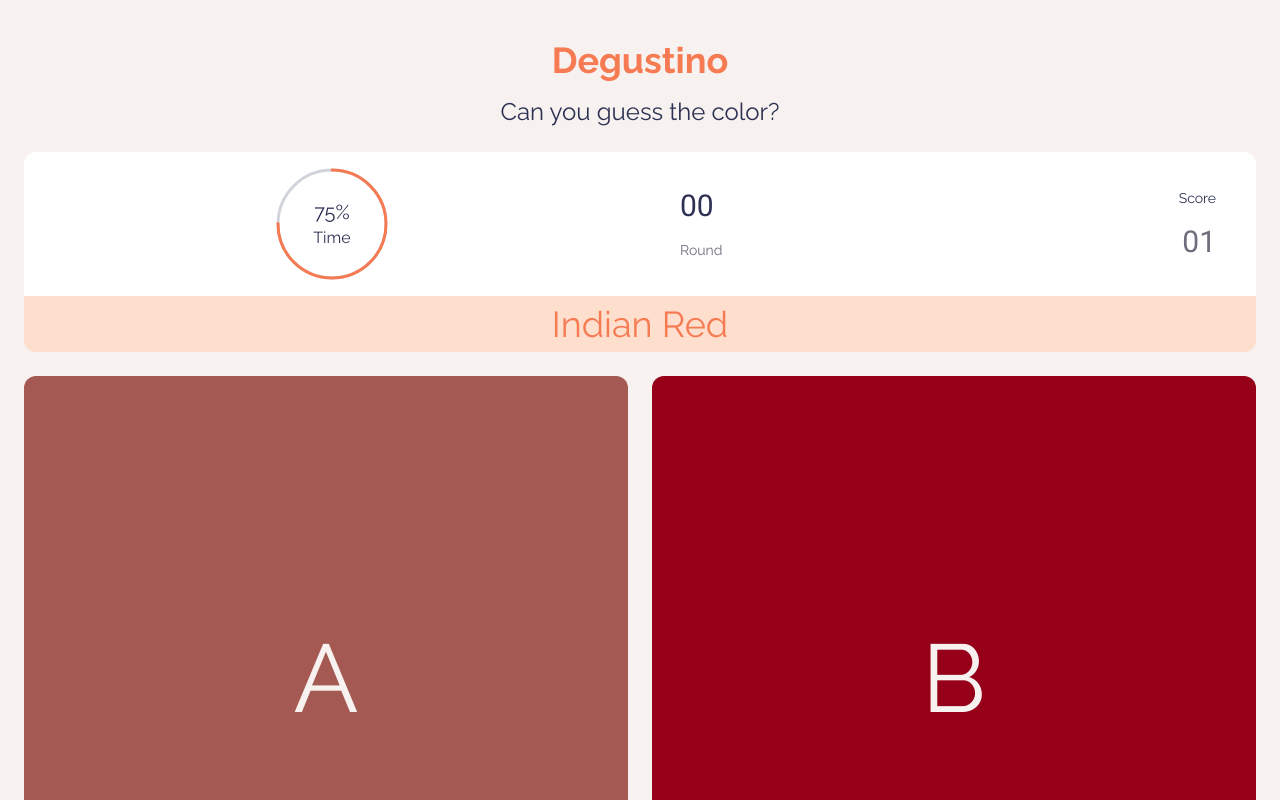
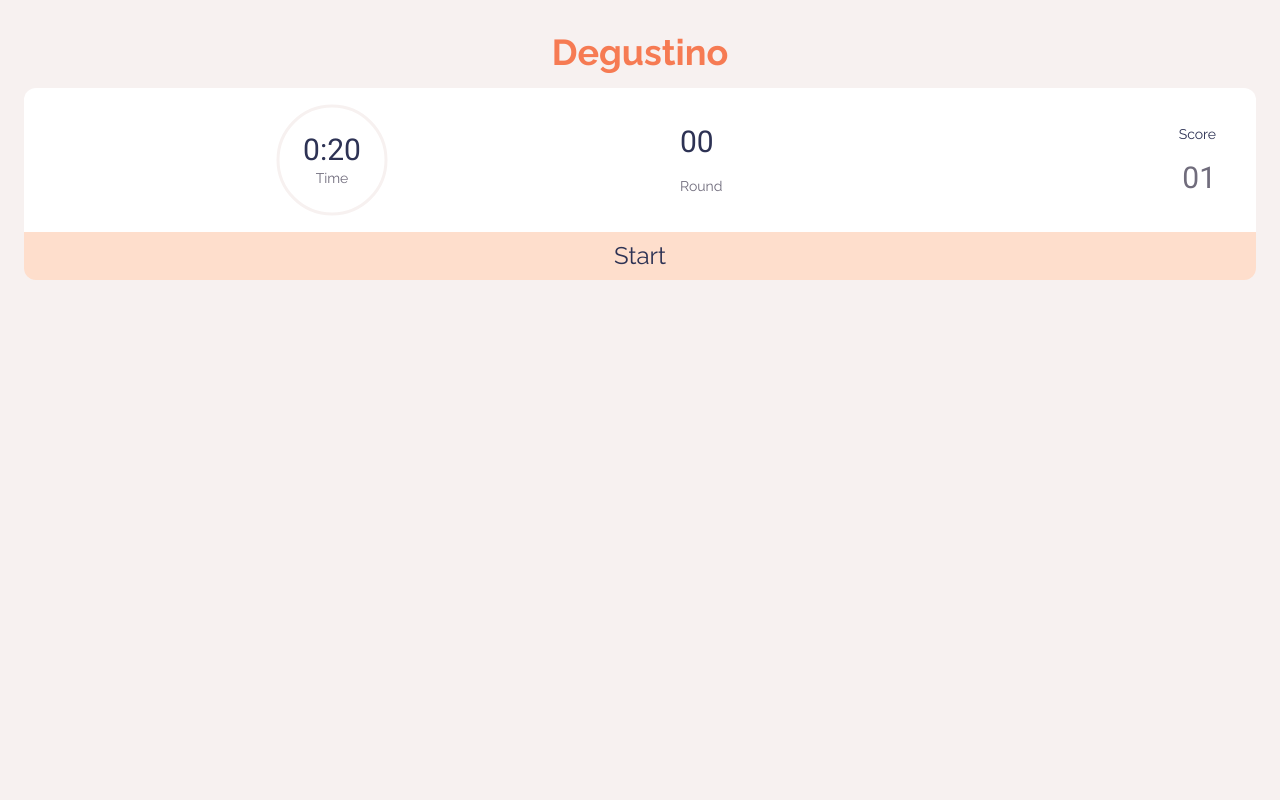
Before and after one commit to hendrikmitk/degustino, a Vue app: page / in a window 1280 px wide. Shown: the top 800 px of the page. Built offline with nearby package versions, Linux system fonts and the light colour scheme.

Commit message:
feat: add time limit and countdown logic

```diff
--- a/src/App.vue
+++ b/src/App.vue
@@ -1,38 +1,22 @@
 <template>
   <div
-    class="flex min-h-screen flex-col space-y-6 bg-gusti-orange-light px-6 py-10 font-raleway text-gusti-gray-strong"
+    class="flex min-h-screen flex-col justify-between space-y-4 bg-gusti-orange-light px-6 py-8 font-raleway text-gusti-gray-strong"
   >
     <div class="flex flex-col space-y-4">
       <h1 class="text-center text-4xl font-bold text-gusti-orange-strong">
         Degustino
       </h1>
-      <h2 class="text-center text-2xl">Can you guess the color?</h2>
+      <GameStats />
     </div>
 
-    <GameStats />
-
-    <GameBoard />
-
-    <span class="text-center" @click="resetGame()"> Reset </span>
+    <GameBoard v-if="isGameOn" />
   </div>
 </template>
 
 <script setup>
-import { onBeforeMount } from 'vue';
-import { useColorState } from '@/composables/colorState';
-import { useStatsState } from '@/composables/statsState';
+import { useGameState } from '@/composables/gameState';
 import GameBoard from '@/components/GameBoard.vue';
 import GameStats from '@/components/GameStats.vue';
 
-const { initColor } = useColorState();
-const { resetStats } = useStatsState();
-
-const resetGame = () => {
-  resetStats();
-  initColor();
-};
-
-onBeforeMount(() => {
-  initColor();
-});
+const { isGameOn } = useGameState();
 </script>
--- a/src/components/GameStats.vue
+++ b/src/components/GameStats.vue
@@ -2,56 +2,65 @@
   <div>
     <div class="flex h-36 rounded-t-xl bg-white py-4">
       <div class="flex flex-1 justify-center">
-        <div
-          class="inline-flex h-28 w-28 items-center justify-center overflow-hidden rounded-full"
-        >
-          <svg class="h-full w-full -rotate-90">
-            <circle
-              class="fill-transparent stroke-current stroke-[3] text-gray-300"
-              :r="radius"
-              :cx="radius + 2"
-              :cy="radius + 2"
-            />
-            <circle
-              class="fill-transparent stroke-current stroke-[3] text-gusti-orange-strong"
-              :stroke-dasharray="circumference"
-              :stroke-dashoffset="
-                circumference - (percent / 100) * circumference
-              "
-              stroke-linecap="round"
-              :r="radius"
-              :cx="radius + 2"
-              :cy="radius + 2"
-            />
-          </svg>
-          <div class="absolute flex flex-col items-center">
-            <span class="text-xl">{{ percent }}%</span>
-            <span>Time</span>
-          </div>
-        </div>
+        <GameStatsTimer :percent="percent" :timeLeft="timeLeft" />
       </div>
       <div class="flex flex-1 flex-col">
         <GameStatsScore :round="round" :score="score" />
       </div>
     </div>
     <div
-      class="rounded-b-xl bg-gusti-orange-medium py-2 text-center text-4xl text-gusti-orange-strong"
+      class="flex items-center justify-center rounded-b-xl bg-gusti-orange-medium py-2"
     >
-      {{ color.name }}
+      <span class="text-2xl text-gusti-orange-strong" v-if="isGameOn">
+        {{ color.name }}
+      </span>
+      <button
+        class="h-full w-full text-2xl"
+        @click="startButtonHandler()"
+        v-else
+      >
+        Start
+      </button>
     </div>
   </div>
 </template>
 
 <script setup>
+import { ref, watch } from 'vue';
 import GameStatsScore from '@/components/GameStatsScore.vue';
+import GameStatsTimer from '@/components/GameStatsTimer.vue';
 import { useColorState } from '@/composables/colorState';
+import { useGameState } from '@/composables/gameState';
 import { useStatsState } from '@/composables/statsState';
-import zeropad from '@/functions/zeropad';
+import getPercentage from '@/functions/getPercentage';
 
-const { color } = useColorState();
-const { round, score } = useStatsState();
+const { color, initColor } = useColorState();
+const { isGameOn, startGame, stopGame } = useGameState();
+const { round, score, resetStats } = useStatsState();
 
-const radius = 54;
-const circumference = radius * 2 * Math.PI;
-const percent = 75;
+const duration = 20; // NOTE: Timer duration (seconds)
+const percent = ref(0); // NOTE: Circular countdown progress
+const timeLeft = ref(duration);
+
+const startButtonHandler = () => {
+  resetStats();
+  initColor();
+  startGame();
+};
+
+watch(isGameOn, () => {
+  if (!isGameOn.value) return;
+
+  const timer = setInterval(() => {
+    timeLeft.value -= 1;
+    percent.value = 100 - getPercentage(timeLeft.value, duration);
+
+    if (timeLeft.value <= 0) {
+      clearInterval(timer);
+      stopGame();
+      percent.value = 0;
+      timeLeft.value = duration;
+    }
+  }, 1000);
+});
 </script>
--- /dev/null
+++ b/src/components/GameStatsTimer.vue
@@ -0,0 +1,45 @@
+<template>
+  <div class="flex items-center justify-center">
+    <svg
+      class="h-28 w-28 -rotate-90 fill-transparent stroke-current stroke-[3]"
+    >
+      <circle
+        class="text-gusti-orange-light"
+        :r="radius"
+        :cx="radius + 2"
+        :cy="radius + 2"
+      />
+      <circle
+        class="text-gusti-orange-strong"
+        :stroke-dasharray="circumference"
+        :stroke-dashoffset="circumference - (percent / 100) * circumference"
+        stroke-linecap="round"
+        :r="radius"
+        :cx="radius + 2"
+        :cy="radius + 2"
+      />
+    </svg>
+    <div class="absolute flex flex-col items-center">
+      <span class="font-roboto text-3xl">0:{{ zeropad(timeLeft, 2) }}</span>
+      <span class="text-sm text-gusti-gray-medium">Time</span>
+    </div>
+  </div>
+</template>
+
+<script setup>
+import zeropad from '@/functions/zeropad';
+
+const radius = 54;
+const circumference = radius * 2 * Math.PI;
+
+defineProps({
+  percent: {
+    type: Number,
+    required: true,
+  },
+  timeLeft: {
+    type: Number,
+    required: true,
+  },
+});
+</script>
--- /dev/null
+++ b/src/composables/gameState.js
@@ -0,0 +1,21 @@
+import { readonly, ref } from 'vue';
+
+/* Global state */
+const isGameOn = ref(false);
+
+export const useGameState = () => {
+  /* Local state */
+  const startGame = () => {
+    isGameOn.value = true;
+  };
+
+  const stopGame = () => {
+    isGameOn.value = false;
+  };
+
+  return {
+    isGameOn: readonly(isGameOn),
+    startGame,
+    stopGame,
+  };
+};
--- /dev/null
+++ b/src/functions/getPercentage.js
@@ -0,0 +1,9 @@
+/**
+ * @param {number} partialValue
+ * @param {number} totalValue
+ * @returns {number}
+ */
+export default (partialValue, totalValue) => {
+  const percentage = (100 * partialValue) / totalValue;
+  return Math.floor(percentage);
+};
```
